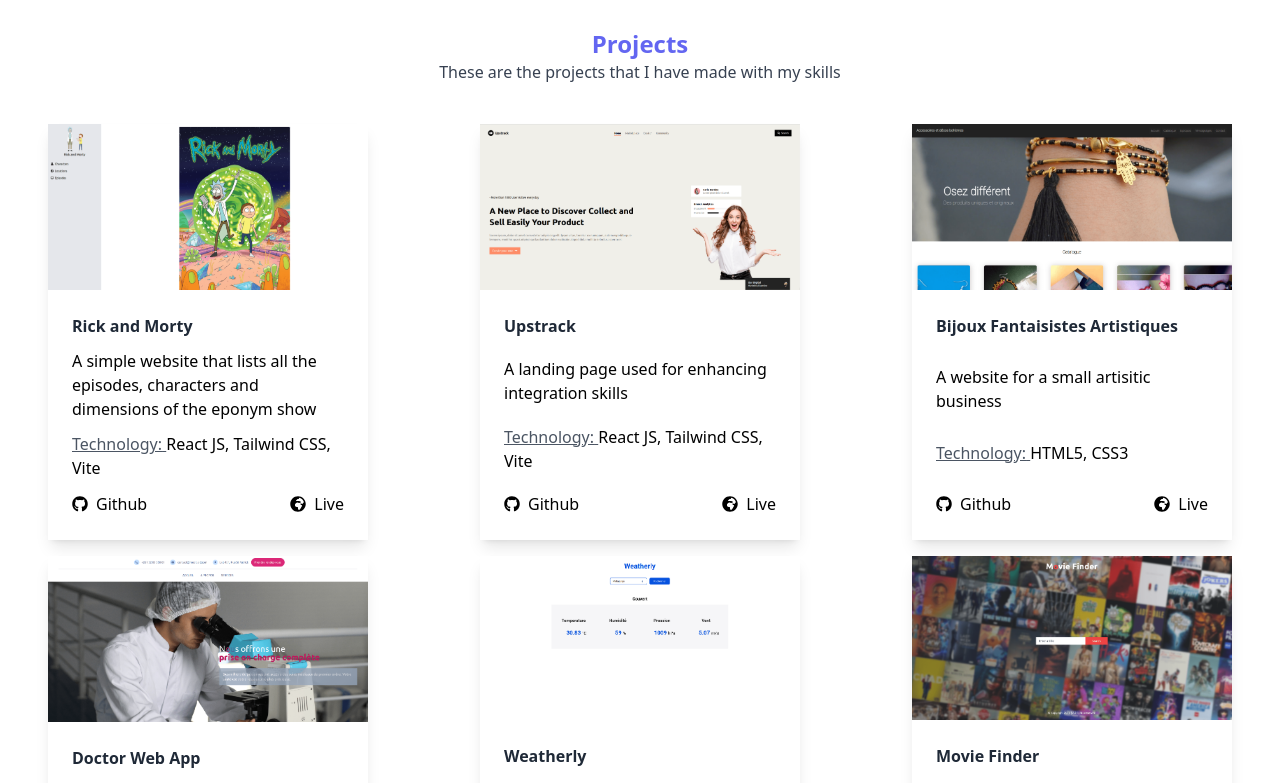
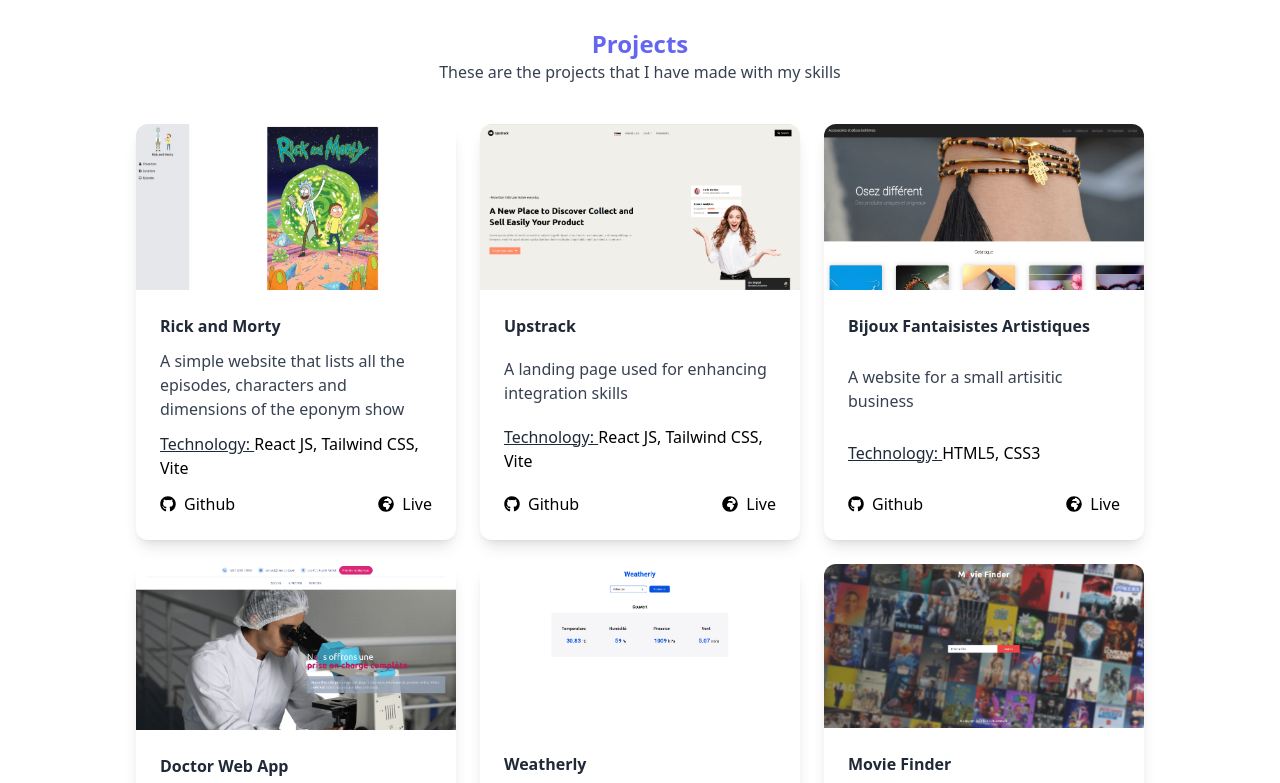
Before and after one commit to Ianel/portfolio-dev, a React (Vite) app: page / in a window 1280 px wide. Shown: the part 1400-2183 px from the top of the page. Built offline with nearby package versions, Linux system fonts and the light colour scheme.

Commit message:
feat: add animation to projects section

```diff
--- a/src/components/Projects/index.jsx
+++ b/src/components/Projects/index.jsx
@@ -11,25 +11,27 @@ function Projects() {
             <h3 className="text-center text-gray-700 text-md mb-8">
                 These are the projects that I have made with my skills
             </h3>
-            <div className="flex flex-col md:flex-row flex-wrap md:items-stretch my-10 justify-between items-start gap-4">
+            <div className="flex flex-col md:flex-row flex-wrap md:items-stretch my-10 justify-center items-start gap-4 lg:gap-6">
                 {projects.map((project) => {
                     return (
                         <div
                             key={project.id}
-                            className="shadow-lg w-full md:w-80"
+                            className="shadow-lg w-full md:w-80 cursor-pointer hover:shadow-indigo-500 hover:-translate-y-4 group rounded-xl hover:rounded-xl"
                         >
                             <img
-                                className="object-cover"
+                                className="object-cover rounded-t-xl"
                                 src={project.image}
                                 alt={project.title}
                             />
-                            <div className="p-6 h-[250px] flex flex-col justify-between">
-                                <h4 className="text-gray-800 font-semibold">
+                            <div className="p-6 h-[250px] flex flex-col justify-between group-hover:text-white group-hover:bg-indigo-600 group-hover:rounded-b-xl">
+                                <h4 className="text-gray-800 font-semibold group-hover:text-inherit">
                                     {project.title}
                                 </h4>
-                                <p className="py-2">{project.content}</p>
+                                <p className="py-2 text-gray-700 group-hover:text-inherit">
+                                    {project.content}
+                                </p>
                                 <p className="pb-2">
-                                    <span className="text-gray-600 underline font-medium">
+                                    <span className="text-gray-800 underline font-medium group-hover:text-inherit">
                                         Technology:{" "}
                                     </span>
                                     {project.technology}
```
